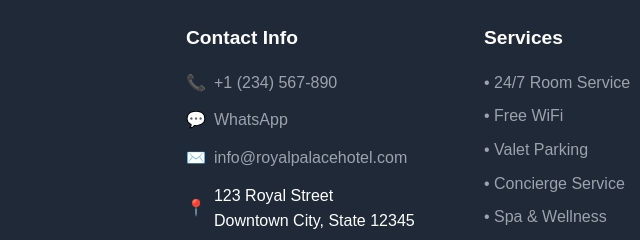
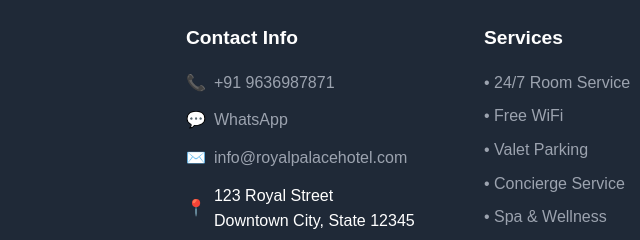
Before and after one commit to Rohitprajapat01/hotel-1, a website built with Vite: page index.html in a window 1280 px wide. Shown: the part 5849-6089 px from the top of the page, 470-1110 px from the left. Built offline with nearby package versions, Linux system fonts and the light colour scheme.

Commit message:
Update index.html

```diff
--- a/index.html
+++ b/index.html
@@ -568,7 +568,7 @@
                     <div class="footer-contact">
                         <div class="footer-contact-item">
                             <span class="icon">📞</span>
-                            <a href="tel:+1234567890">+1 (234) 567-890</a>
+                            <a href="tel:+1234567890">+91 9636987871</a>
                         </div>
                         <div class="footer-contact-item">
                             <span class="icon">💬</span>
```
